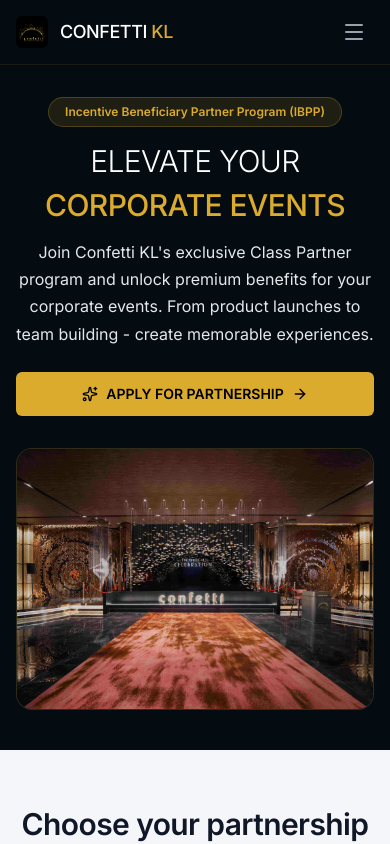
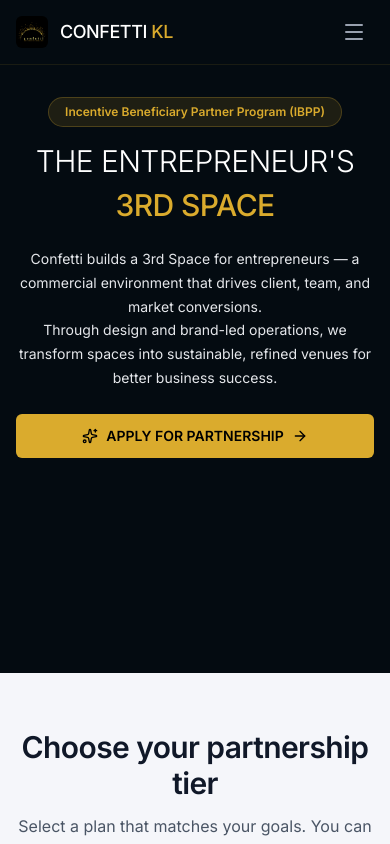
Before and after one commit to Chuntim0303/corporate-booking-form, a React (Vite) app: page / in a window 390 px wide. Shown: the top 844 px of the page. Built offline with nearby package versions, Linux system fonts and the light colour scheme.

Commit message:
update layout

```diff
--- a/src/App.jsx
+++ b/src/App.jsx
@@ -13,7 +13,7 @@ import LandingPage from './LandingPage';
 // Main App Component
 function App() {
   const [mobileMenuOpen, setMobileMenuOpen] = useState(false);
-  const [successModalOpen, setSuccessModalOpen] = useState(true);
+  const [successModalOpen, setSuccessModalOpen] = useState(false);
   const navigate = useNavigate();
   const location = useLocation();
 
--- a/src/LandingPage.jsx
+++ b/src/LandingPage.jsx
@@ -55,15 +55,17 @@ const LandingPage = ({ onJoinNetwork }) => {
                 Incentive Beneficiary Partner Program (IBPP)
               </div>
 
-              <h1 className="text-3xl sm:text-4xl md:text-4xl lg:text-4xl font-light text-white mb-4 sm:mb-6 leading-tight tracking-tight">
-                ELEVATE YOUR
+              <h1 className="text-3xl sm:text-4xl md:text-4xl lg:text-4xl font-light text-white mb-6 sm:mb-6 leading-tight tracking-tight">
+                THE ENTREPRENEUR'S
                 <span className="block mt-2 font-medium" style={{color: '#DAAB2D'}}>
-                  CORPORATE EVENTS
+                  3RD SPACE
                 </span>
               </h1>
 
-              <p className="text-base sm:text-base lg:text-lg text-gray-200 mb-6 sm:mb-8 max-w-3xl lg:max-w-none leading-relaxed">
-                Join Confetti KL's exclusive Class Partner program and unlock premium benefits for your corporate events. From product launches to team building - create memorable experiences.
+              <p className="text-sm sm:text-base lg:text-base text-gray-200 mb-6 sm:mb-8 max-w-3xl lg:max-w-none leading-relaxed">
+                Confetti builds a 3rd Space for entrepreneurs — a commercial environment that drives client, team, and market conversions.
+                <br />
+                Through design and brand-led operations, we transform spaces into sustainable, refined venues for better business success.
               </p>
 
               <div className="flex flex-col sm:flex-row gap-4 sm:gap-6 justify-center lg:justify-start items-center">
@@ -86,7 +88,7 @@ const LandingPage = ({ onJoinNetwork }) => {
               </div>
             </div>
 
-            <div className="relative overflow-hidden rounded-2xl border" style={{borderColor: 'rgba(218, 171, 45, 0.18)', backgroundColor: 'rgba(255, 255, 255, 0.02)'}}>
+            <div className="hidden md:block relative overflow-hidden rounded-2xl border" style={{borderColor: 'rgba(218, 171, 45, 0.18)', backgroundColor: 'rgba(255, 255, 255, 0.02)'}}>
               <div className="absolute inset-0 z-10" style={{background: `linear-gradient(135deg, rgba(0, 0, 0, 0.25) 0%, rgba(11, 15, 20, 0.10) 50%, rgba(0, 0, 0, 0.20) 100%)`}}></div>
               <img
                 src="/main04.jpg"
@@ -109,7 +111,7 @@ const LandingPage = ({ onJoinNetwork }) => {
             {plans.map((plan) => (
               <div
                 key={plan.key}
-                className={`relative rounded-2xl border bg-white overflow-hidden ${plan.popular ? 'shadow-xl' : 'shadow-sm'}`}
+                className={`relative rounded-2xl border bg-white overflow-hidden transition-all duration-300 ease-out hover:-translate-y-1 hover:shadow-2xl ${plan.popular ? 'shadow-xl' : 'shadow-sm'}`}
                 style={{
                   borderColor: plan.popular ? 'rgba(99, 102, 241, 0.6)' : 'rgba(209, 213, 219, 1)'
                 }}
```
